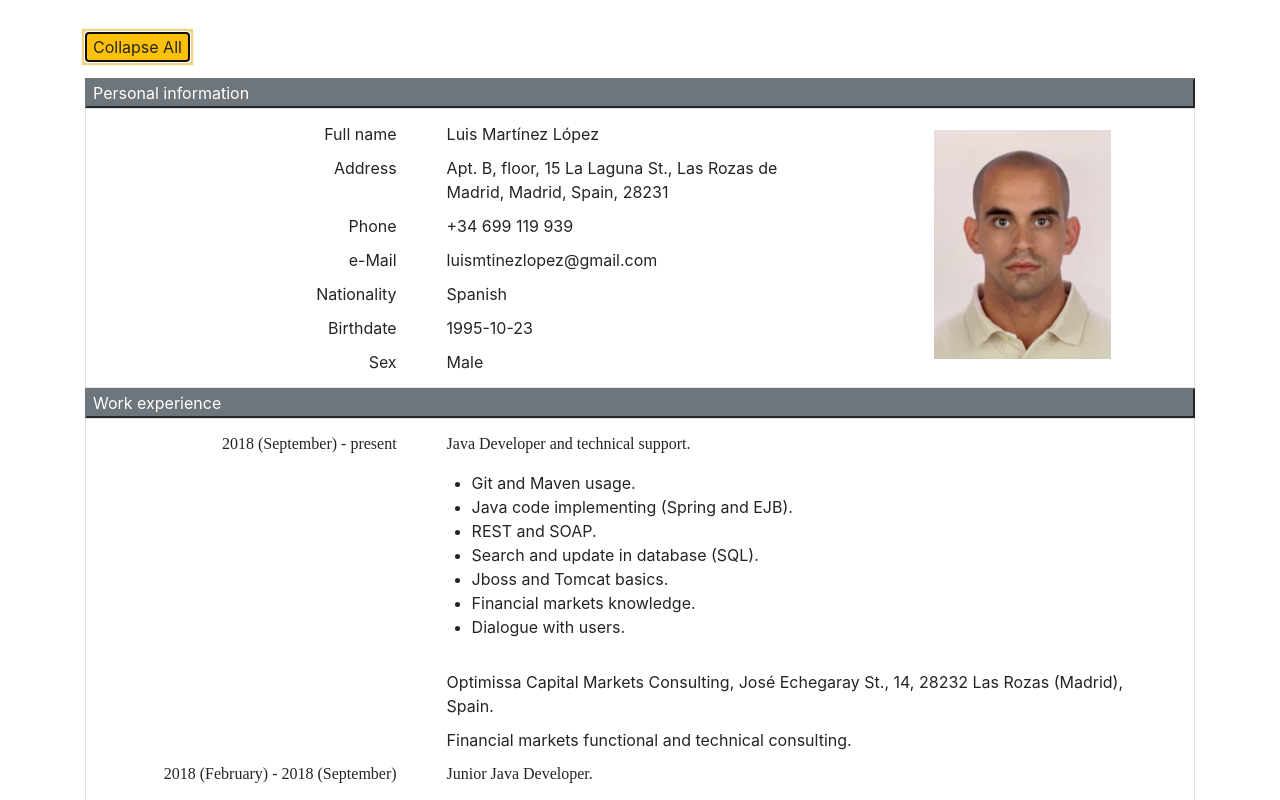
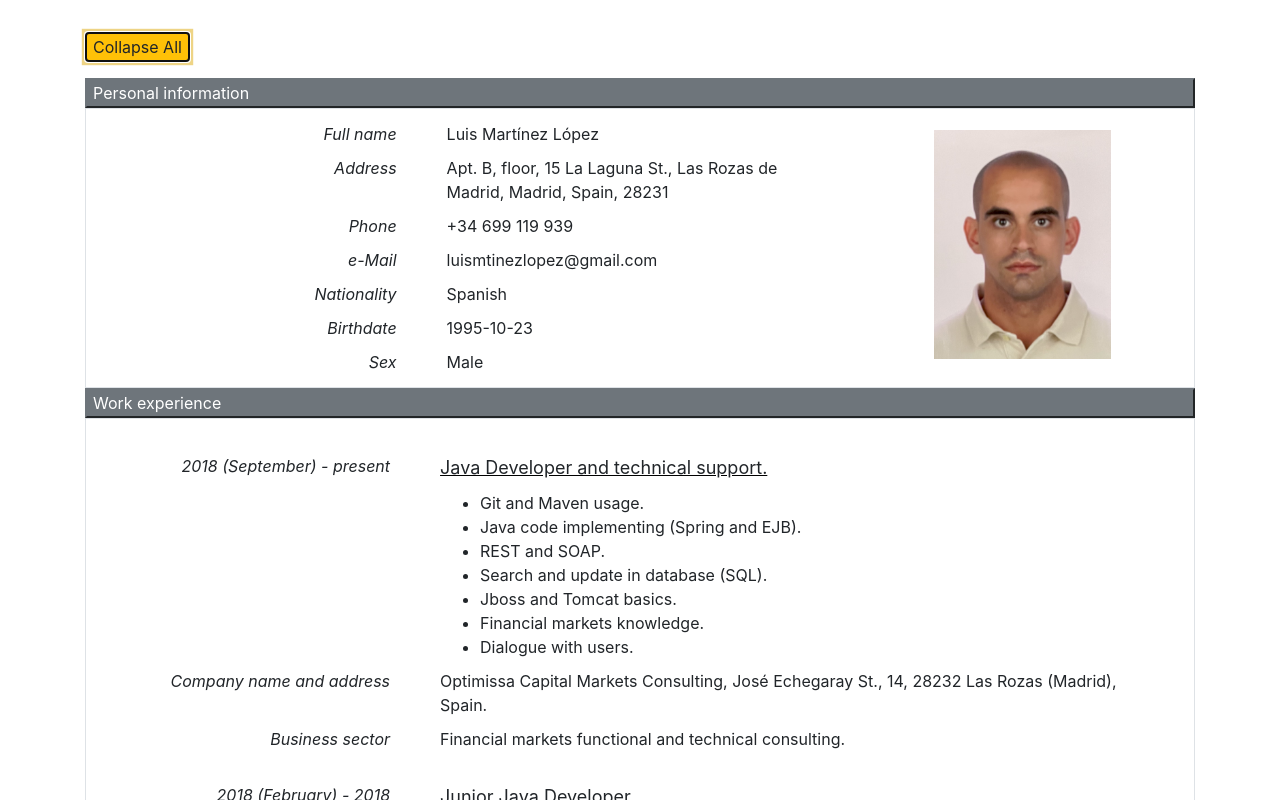
Before and after one commit to Luis-M-L/curriculum, a React (Create React App) app: page / in a window 1280 px wide. Both pictures are taken after a click on the button "Expand All". Shown: the top 800 px of the page. Built offline with nearby package versions, Linux system fonts and the light colour scheme.

Commit message:
Full styled

```diff
--- a/src/App.css
+++ b/src/App.css
@@ -53,16 +53,10 @@
 	box-sizing: border-box;
 }
 
-.fecha-puesto {
-	font-family: cursive;
-}
-.position {
-	font-family: cursive;
-}
-
+/* General structure */
 .personal-labels, .personal-data,
 .milestone-form, .position,
-.blank-tareas, .lista-tareas,
+.blank-tareas, .lista-tareas-container,
 .site-label, .site-info, .sector-label, .sector-info,
 .competencies-label, .competencies-description {
 	 display: inline-block;
@@ -74,12 +68,14 @@
 	vertical-align: top;
 	text-align: right;
 	width: 30%;
+	font-style: italic;
 }
 
-.lista-tareas, .competencies-description, .site-info, .sector-info {
+.lista-tareas-container, .competencies-description, .site-info, .sector-info {
 	width: 70%;
 }
 
+/* Personal */
 .personal-data {
 	width: 40%;
 }
@@ -92,9 +88,20 @@
 	top: 0;
 	right: 0;
 }
-
 img {
 	width: 54%;
 	margin: 4% 4% 23% 23%;
 	display: inline;
 }
+
+/* Working experience and academics */
+.milestone {
+	margin: 2% 2% 0% 0%;
+}
+.position {
+	font-size: large;
+	text-decoration: underline black;
+}
+.lista-tareas {
+	margin: 0;
+}
--- a/src/MyHistoryContainer.js
+++ b/src/MyHistoryContainer.js
@@ -12,10 +12,12 @@ class MyHistoryContainer extends React.Component {
 	  data = data.data;
     super();
 
-    // the data
 	for(var i = 1; i < data.length; i++){
 		this.state.children.push(data[i]);
 	}
+
+	this.state.metadata["site-key"] = data[0]["site-key"];
+	this.state.metadata["sector-key"] = data[0]["sector-key"];
   }
 
   render(){
@@ -30,7 +32,7 @@ class MyHistoryContainer extends React.Component {
 			</div>
 			<div className="tareas">
 				<div className="blank-tareas"/>
-				<div className="lista-tareas">{this.getFormattedTasks(val, val["tasks"])}</div>
+				<div className="lista-tareas-container">{this.getFormattedTasks(val, val["tasks"])}</div>
 			</div>
 			<div className="donde">
 				<div className="site-label">{this.state.metadata["site-key"]}</div>
--- a/src/info/competencies.json
+++ b/src/info/competencies.json
@@ -1,6 +1,7 @@
 [
 	{	"key": 0,
-		"datatype": "competencies"},
+		"datatype": "competencies"
+	},
 	{
 		"key": 1,
 		"label": "Mother tongue",
@@ -8,13 +9,20 @@
 	},
 	{
 		"key": 2,
+		"label": "Languages (listening, speaking, writting)",
+		"description": [
+			"English (B2, B2, B2).", "Catalonian (B1, B2, B2)."
+		]
+	},
+	{
+		"key": 3,
 		"label": "Social skills and competencies",
 		"description": [
 			"Leadership and personal communication, naturally developed and boosted in student temporal jobs."
 		]
 	},
 	{
-		"key": 3,
+		"key": 4,
 		"label": "Management skills and competencies",
 		"description": [
 			"Tasks division for a team, naturally developed and boosted in student temporal jobs.",
@@ -22,7 +30,7 @@
 		]
 	},
 	{
-		"key": 4,
+		"key": 5,
 		"label": "Technical skills and competencies",
 		"description": [
 			"Programming skills (Java, Android, Matlab JavaScript, y SQL) and telecomunication (broadcasting, voice, IP networks, signal encoding, etc.) adquired in the degree and furtherly developed by my own curiosity.",
```
